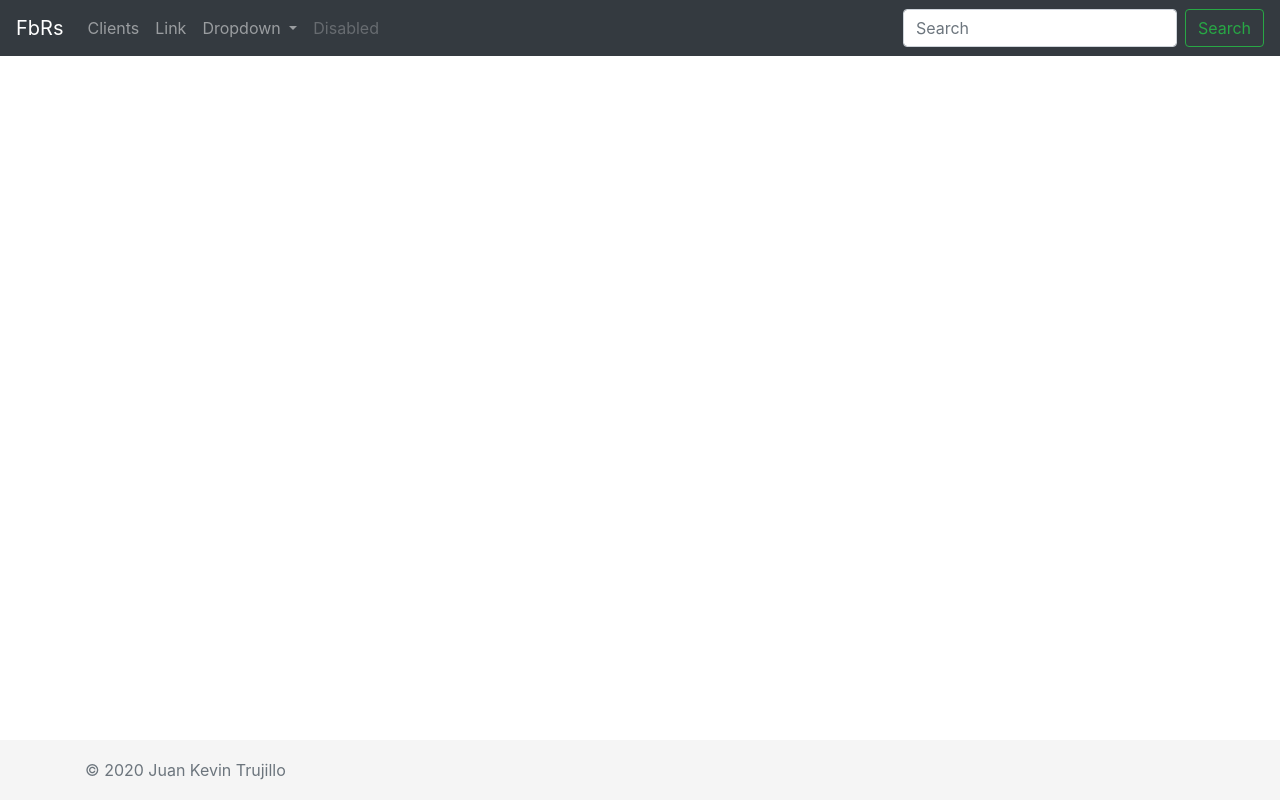
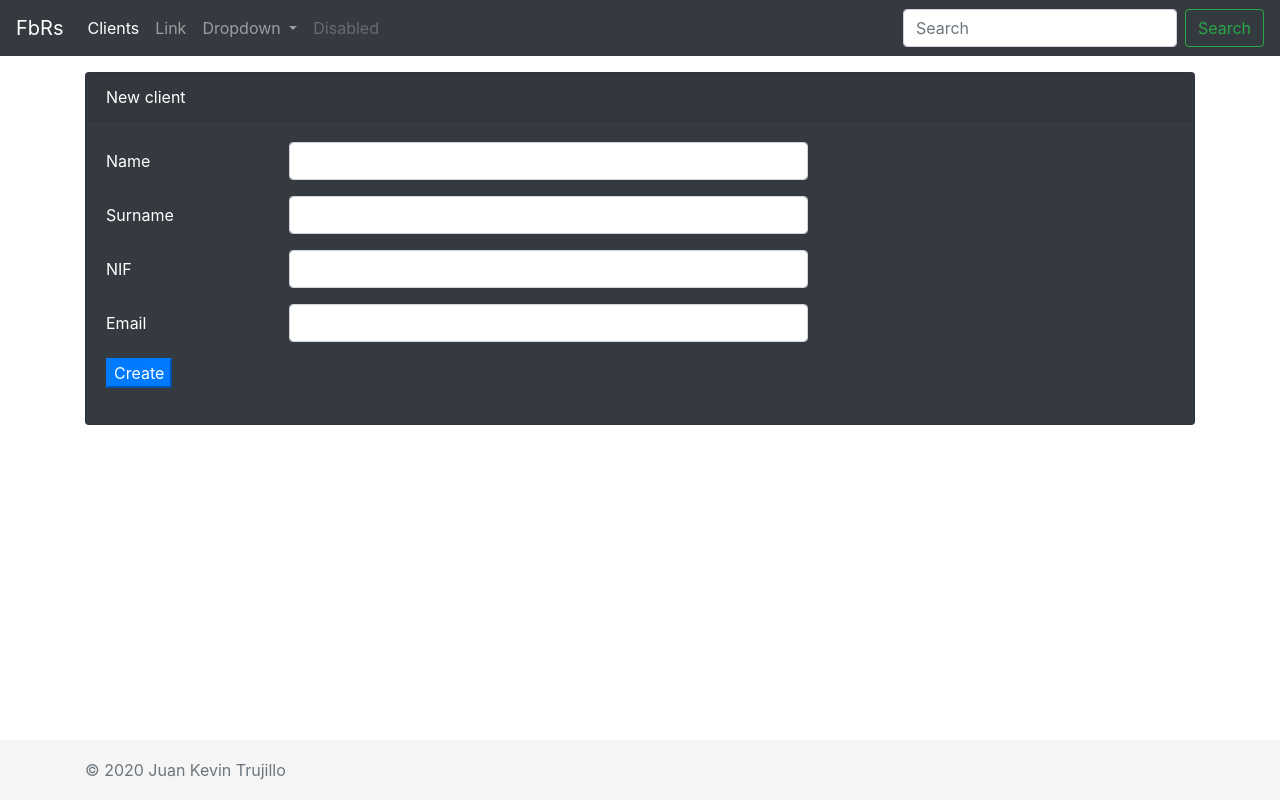
Before and after one commit to juankevinTR/Reports, an Angular app in the folder angular/: page /clients/form in a window 1280 px wide. Before the commit this address led to /. Built offline with nearby package versions, Linux system fonts and the light colour scheme.

Commit message:
Form for creating new clients added

```diff
--- a/angular/src/app/app.component.html
+++ b/angular/src/app/app.component.html
@@ -1,6 +1,6 @@
 <app-header></app-header>
 
-<main role="main" class="container">
+<main role="main" class="container my-3">
   <router-outlet></router-outlet>
 </main>
 
--- a/angular/src/app/clients/client.service.ts
+++ b/angular/src/app/clients/client.service.ts
@@ -2,7 +2,7 @@ import {Injectable} from '@angular/core';
 import {Client} from './client';
 import {CLIENTS} from './clients.json';
 import {Observable, of} from 'rxjs';
-import {HttpClient, HttpClientModule} from '@angular/common/http';
+import {HttpClient, HttpClientModule, HttpHeaders} from '@angular/common/http';
 import {map} from 'rxjs/operators';
 
 @Injectable({
@@ -11,6 +11,8 @@ import {map} from 'rxjs/operators';
 export class ClientService {
 
   private urlEndPoint = 'http://localhost:8080/api/clients';
+
+  private httpHeaders = new HttpHeaders({'Content-Type': 'application/json'});
 
   constructor(private http: HttpClient) {
   }
@@ -22,4 +24,9 @@ export class ClientService {
       map( response => response as Client[] )
     );
   }
+
+  create(client: Client) : Observable<Client> {
+    return this.http.post<Client>(this.urlEndPoint, client, {headers: this.httpHeaders} );
+  }
+
 }
--- a/angular/src/app/clients/clients.component.html
+++ b/angular/src/app/clients/clients.component.html
@@ -2,6 +2,10 @@
   <div class="card-header">Clients</div>
   <div class="card-body text-primary">
     <h5 class="card-title">Clients list</h5>
+
+    <div class="my-2 text-left">
+      <button class="btn btn-rounded btn-primary" type="button" [routerLink] = "['/clients/form']">New client</button>
+    </div>
 
     <table class="table table-bordered table-striped">
       <thead class="thead-dark">
--- /dev/null
+++ b/angular/src/app/clients/form.component.html
@@ -0,0 +1,42 @@
+<div class="card bg-dark text-white">
+  <div class="card-header">{{ title }}</div>
+  <div class="card-body">
+
+    <form (ngSubmit)="create()">
+      <div class="form-group row">
+        <label for="name" class="col-form-label col-md-2">Name</label>
+        <div class="col-sm-6">
+          <input type="text" class="form-control" [(ngModel)]="client.name" name="name">
+        </div>
+      </div>
+
+      <div class="form-group row">
+        <label for="surname" class="col-form-label col-md-2">Surname</label>
+        <div class="col-sm-6">
+          <input type="text" class="form-control" [(ngModel)]="client.surname" name="surname">
+        </div>
+      </div>
+
+      <div class="form-group row">
+        <label for="nif" class="col-form-label col-md-2">NIF</label>
+        <div class="col-sm-6">
+          <input type="text" class="form-control" [(ngModel)]="client.nif" name="nif">
+        </div>
+      </div>
+
+      <div class="form-group row">
+        <label for="email" class="col-form-label col-md-2">Email</label>
+        <div class="col-sm-6">
+          <input type="text" class="form-control" [(ngModel)]="client.email" name="email">
+        </div>
+      </div>
+
+      <div class="form-group row">
+        <div class="col-sm-6">
+          <button class="btn-primary" role="button">Create</button>
+        </div>
+      </div>
+
+    </form>
+  </div>
+</div>
--- /dev/null
+++ b/angular/src/app/clients/form.component.ts
@@ -0,0 +1,27 @@
+import {Component, OnInit} from '@angular/core';
+import {Client} from './client';
+import {ClientService} from './client.service';
+import {Router} from '@angular/router';
+
+@Component({
+  selector: 'app-form',
+  templateUrl: './form.component.html'
+})
+export class FormComponent implements OnInit {
+
+  title = 'New client';
+  client: Client = new Client();
+
+  constructor(private clientService: ClientService, private router: Router) {
+  }
+
+  ngOnInit(): void {
+  }
+
+  public create(): void {
+    this.clientService.create(this.client).subscribe(
+      response => this.router.navigate(['/clients'])
+    );
+  }
+
+}
```
Also changed, not shown: angular/src/app/app.module.ts (+8 -2 lines), 1 other file (tests, documents, lock files or other folders).
